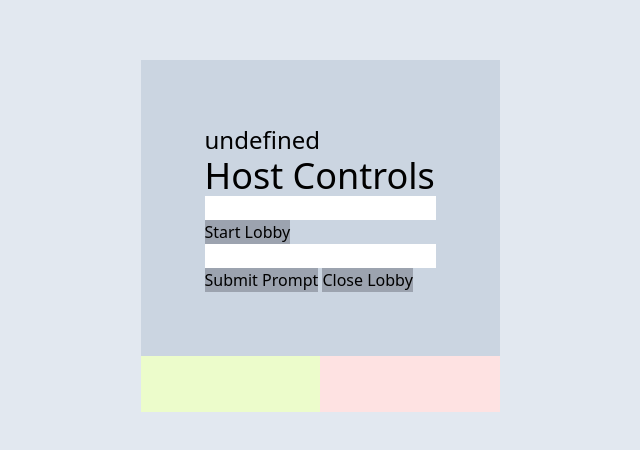
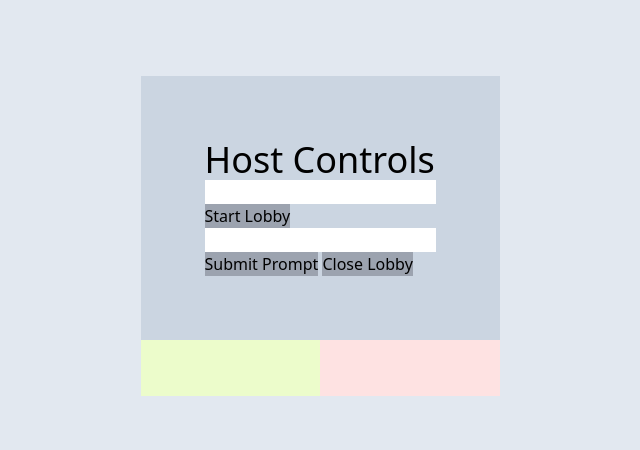
Before and after one commit to Van-x2/LectionFrontHost, a SvelteKit app in the folder host/: page / in a window 1280 px wide. Shown: the part 164-614 px from the top of the page, without its empty margins (320-960 px from the left). Built offline with nearby package versions, Linux system fonts and the light colour scheme.

Commit message:
fixed starting undefined joincode

```diff
--- a/host/src/routes/+page.svelte
+++ b/host/src/routes/+page.svelte
@@ -3,7 +3,7 @@
   let inputField = ''
   let promptField = ''
   let hostId = 808
-  let joincode;
+  let joincode = '';
   let participantsList
   let promptsList
 
```
